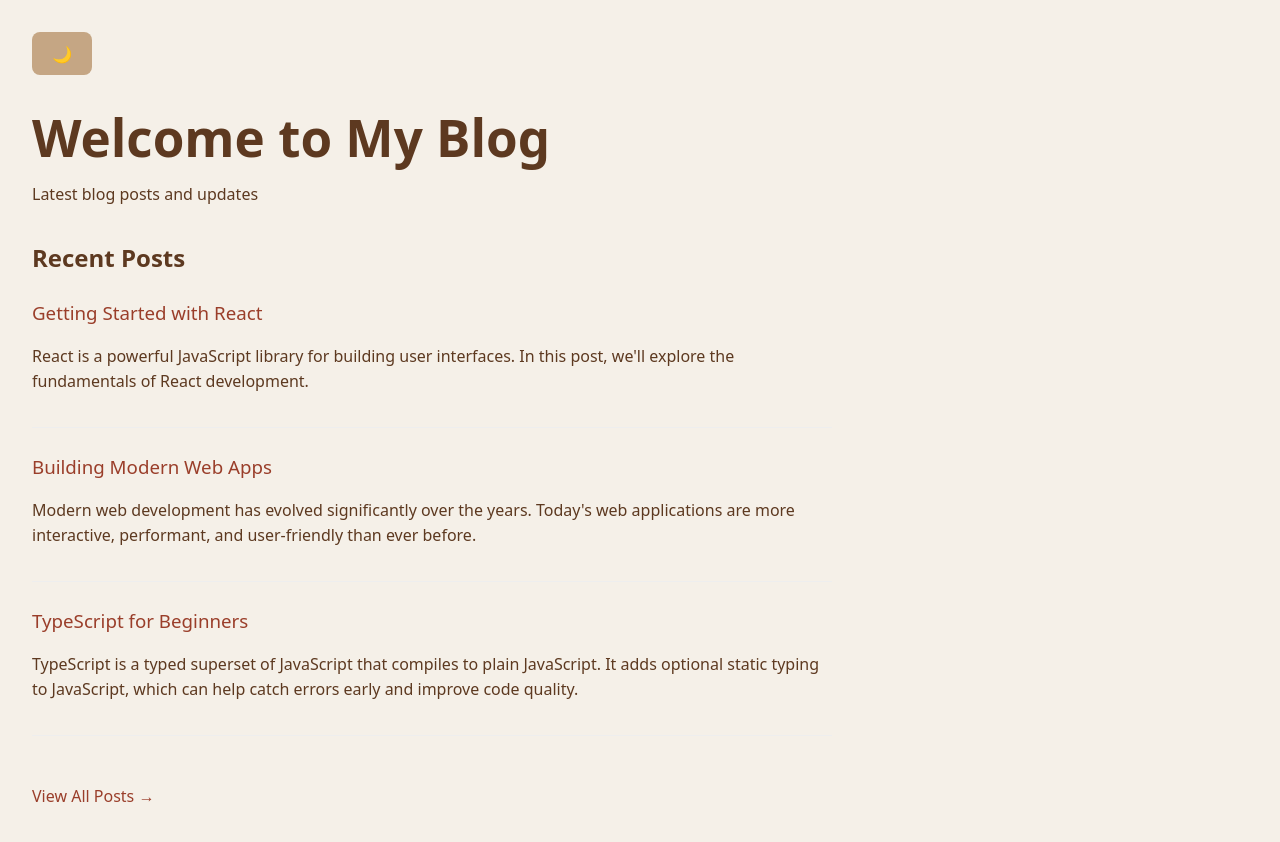
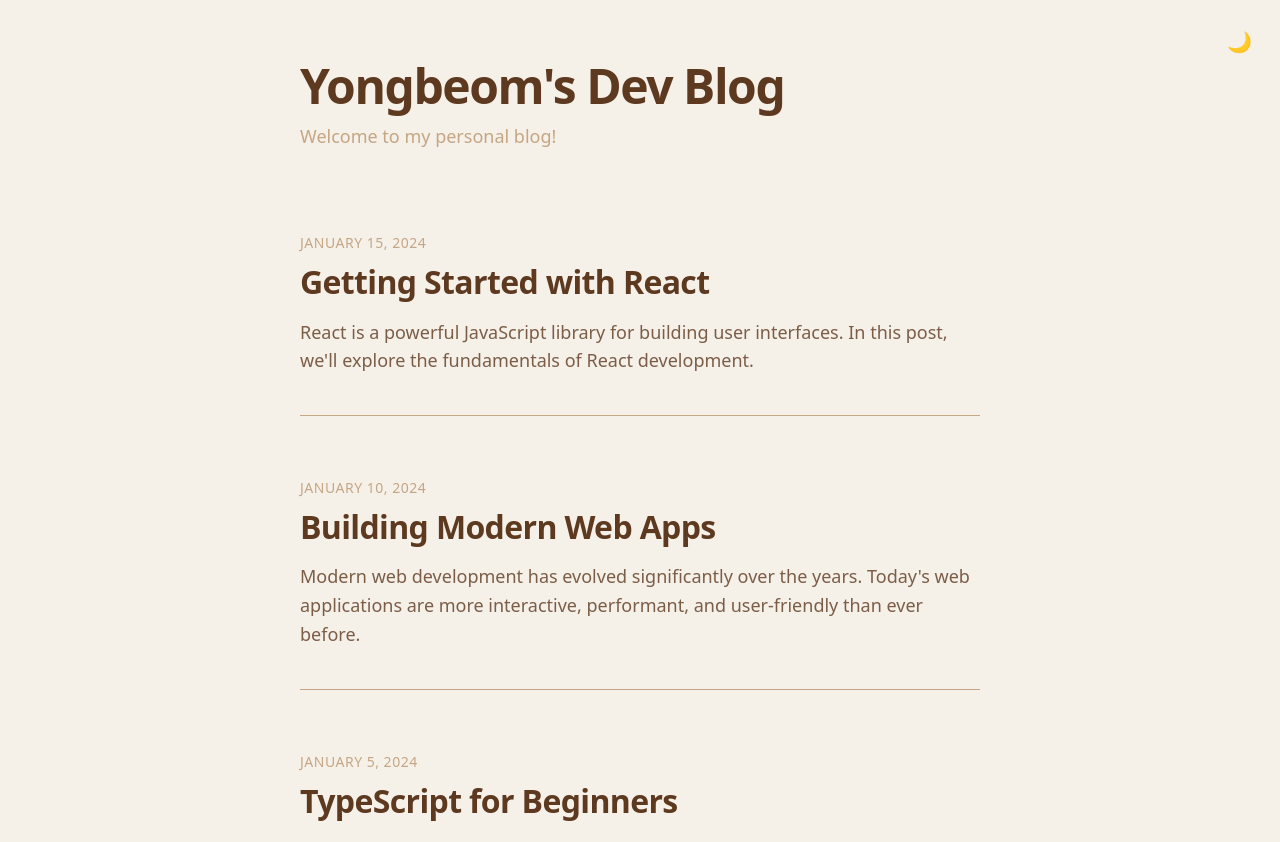
Before and after one commit to Yongbeom-Kim/personal-blog, a React (Vite) app: page / in a window 1280 px wide. After the commit the page ends 800 px from the top, so only its background shows below. Built offline with nearby package versions, Linux system fonts and the light colour scheme.

Commit message:
Refactor blog layout and add theme system
- Add PostItem component with dedicated styling
- Implement comprehensive theme system with CSS variables
- Update routing structure and remove PostsPage
- Enhance homepage and post detail layouts
- Add theme toggle functionality

```diff
--- a/src/App.css
+++ b/src/App.css
@@ -1,241 +1,226 @@
 /* App Layout */
 .app {
-  max-width: 800px;
+  position: relative;
+  max-width: 680px;
   margin: 0 auto;
-  padding: 2rem;
-  line-height: 1.6;
+  padding: 0 20px;
+  line-height: 1.7;
+  font-size: 18px;
 }
 
-/* Homepage Styles */
-.homepage h1 {
-  color: var(--color-text);
-  margin-bottom: 1rem;
+/* Blog Header */
+.blog-header {
+  margin: 60px 0 80px 0;
+  text-align: left;
 }
 
-.recent-posts {
-  margin: 2rem 0;
+.blog-title {
+  font-size: 48px;
+  font-weight: 900;
+  margin: 0 0 8px 0;
+
+  letter-spacing: -0.03em;
+  line-height: 1.1;
 }
 
-.post-preview {
-  margin-bottom: 1.5rem;
-  padding-bottom: 1rem;
-  border-bottom: 1px solid #eee;
+.blog-subtitle {
+  font-size: 18px;
+
+  margin: 0;
+  font-weight: 400;
 }
 
-.post-preview h3 {
-  margin: 0 0 0.5rem 0;
+/* Posts List */
+.posts-list {
+  margin-bottom: 80px;
 }
 
-.post-preview h3 a {
-  color: var(--color-primary);
-  text-decoration: none;
+
+
+/* Loading State */
+.loading {
+  text-align: center;
+  padding: 60px 0;
+
+  font-size: 16px;
 }
 
-.post-preview h3 a:hover {
+/* Post Detail Page Styles */
+.post-detail {
+  max-width: 680px;
+  margin: 0 auto;
+  padding: 40px 20px 80px;
+}
+
+.post-detail .post-header {
+  margin-bottom: 40px;
+  text-align: left;
+}
+
+.post-detail .post-detail-title {
+  font-size: 40px;
+  margin-bottom: 12px;
+}
+
+.post-detail .post-date {
+  margin-bottom: 0;
+}
+
+.post-detail .post-content {
+  font-size: 18px;
+  line-height: 1.7;
+
+}
+
+.post-detail .post-content h1,
+.post-detail .post-content h2,
+.post-detail .post-content h3 {
+  margin-top: 40px;
+  margin-bottom: 16px;
+
+  font-weight: 700;
+}
+
+.post-detail .post-content h1 {
+  font-size: 32px;
+}
+
+.post-detail .post-content h2 {
+  font-size: 28px;
+}
+
+.post-detail .post-content h3 {
+  font-size: 24px;
+}
+
+.post-detail .post-content p {
+  margin-bottom: 24px;
+}
+
+.post-detail .post-content a {
+
+  text-decoration: underline;
+  text-decoration-thickness: 1px;
+  text-underline-offset: 2px;
+}
+
+.post-detail .post-content a:hover {
+  text-decoration-thickness: 2px;
+}
+
+.post-detail .post-content code {
+  background-color: #f0f0f0;
+  padding: 2px 6px;
+  border-radius: 3px;
+  font-size: 16px;
+  font-family: 'SF Mono', Monaco, 'Cascadia Code', 'Roboto Mono', Consolas, 'Courier New', monospace;
+}
+
+.post-detail .post-content pre {
+  background-color: #f0f0f0;
+  padding: 20px;
+  border-radius: 6px;
+  overflow-x: auto;
+  margin: 24px 0;
+}
+
+.post-detail .post-content pre code {
+  background: none;
+  padding: 0;
+  font-size: 14px;
+}
+
+.post-detail .post-content blockquote {
+  border-left: 3px solid #9a3e2a;
+  padding-left: 20px;
+  margin: 24px 0;
+  font-style: italic;
+}
+
+.post-detail .post-content ul,
+.post-detail .post-content ol {
+  margin-bottom: 24px;
+  padding-left: 24px;
+}
+
+.post-detail .post-content li {
+  margin-bottom: 8px;
+}
+
+/* Back Navigation */
+.back-link {
+  display: inline-block;
+  margin-bottom: 40px;
+
+  text-decoration: none;
+  font-size: 16px;
+  font-weight: 500;
+}
+
+.back-link:hover {
   text-decoration: underline;
 }
 
-.view-all-posts {
-  display: inline-block;
-  margin-top: 1rem;
-  color: var(--color-primary);
-  text-decoration: none;
-  font-weight: 500;
+/* Mobile Responsive Design */
+@media (max-width: 768px) {
+  .app {
+    padding: 0 16px;
+    font-size: 16px;
   }
 
-.view-all-posts:hover {
-  text-decoration: underline;
+
+
+  .blog-header {
+    margin: 40px 0 60px 0;
   }
 
-/* Posts Page Styles */
-.posts-page {
-  max-width: 900px;
-  margin: 0 auto;
-  padding: 2rem;
+  .blog-title {
+    font-size: 36px;
   }
 
-.posts-page header {
-  text-align: center;
-  margin-bottom: 3rem;
-  padding-bottom: 2rem;
-  border-bottom: 2px solid var(--color-border);
+  .blog-subtitle {
+    font-size: 16px;
   }
 
-.posts-page h1 {
-  color: var(--color-primary);
-  font-size: 2.5rem;
-  font-weight: 700;
-  margin-bottom: 1rem;
-  letter-spacing: -0.02em;
+
+
+  .post-detail {
+    padding: 20px 16px 60px;
   }
 
-.posts-page header p {
-  color: var(--color-text);
-  font-size: 1.1rem;
-  max-width: 600px;
-  margin: 0 auto;
-  line-height: 1.6;
+  .post-detail .post-detail-title {
+    font-size: 32px;
   }
 
-.posts-grid {
-  display: grid;
-  gap: 2rem;
-  margin-bottom: 3rem;
+  .post-detail .post-content {
+    font-size: 16px;
   }
 
-@media (min-width: 768px) {
-  .posts-grid {
-    grid-template-columns: repeat(auto-fit, minmax(350px, 1fr));
+  .post-detail .post-content h1 {
+    font-size: 28px;
+  }
+
+  .post-detail .post-content h2 {
+    font-size: 24px;
+  }
+
+  .post-detail .post-content h3 {
+    font-size: 20px;
   }
 }
 
-.post-card {
-  background: var(--color-background);
-  border-radius: 12px;
-  padding: 1.5rem;
-  box-shadow: 0 2px 8px rgba(93, 57, 32, 0.1);
-  transition: all 0.3s ease;
-  border: 1px solid var(--color-border);
+@media (max-width: 480px) {
+  .app {
+    padding: 0 12px;
   }
 
-.post-card:hover {
-  transform: translateY(-4px);
-  box-shadow: 0 8px 25px rgba(93, 57, 32, 0.15);
-  border-color: var(--color-primary);
+  .blog-title {
+    font-size: 32px;
   }
 
-.post-card h2 {
-  margin: 0 0 1rem 0;
-  font-size: 1.4rem;
-  line-height: 1.3;
+
+
+  .post-detail .post-detail-title {
+    font-size: 28px;
   }
-
-.post-card h2 a {
-  color: var(--color-primary);
-  text-decoration: none;
-  transition: color 0.2s ease;
 }
-
-.post-card h2 a:hover {
-  color: var(--color-secondary);
-}
-
-.post-excerpt {
-  color: var(--color-text);
-  margin: 0 0 1.5rem 0;
-  line-height: 1.6;
-  font-size: 0.95rem;
-}
-
-.post-meta {
-  display: flex;
-  justify-content: space-between;
-  align-items: center;
-  padding-top: 1rem;
-  border-top: 1px solid var(--color-border);
-}
-
-.post-meta time {
-  color: var(--color-text);
-  font-size: 0.85rem;
-  font-weight: 500;
-}
-
-.read-more {
-  color: var(--color-primary);
-  text-decoration: none;
-  font-size: 0.9rem;
-  font-weight: 500;
-  padding: 0.5rem 1rem;
-  border-radius: 6px;
-  transition: all 0.2s ease;
-  background: rgba(216, 179, 134, 0.3);
-}
-
-.read-more:hover {
-  background: var(--color-primary);
-  color: var(--color-background);
-  transform: translateX(2px);
-}
-
-.no-posts {
-  text-align: center;
-  padding: 3rem;
-  color: var(--color-text);
-  background: var(--color-background);
-  border-radius: 12px;
-  margin: 2rem 0;
-}
-
-.page-navigation {
-  text-align: center;
-  margin-top: 3rem;
-  padding-top: 2rem;
-  border-top: 1px solid var(--color-border);
-}
-
-.page-navigation a {
-  display: inline-block;
-  color: var(--color-primary);
-  text-decoration: none;
-  font-weight: 500;
-  padding: 0.75rem 1.5rem;
-  border-radius: 8px;
-  transition: all 0.2s ease;
-  background: rgba(216, 179, 134, 0.3);
-}
-
-.page-navigation a:hover {
-  background: var(--color-primary);
-  color: var(--color-background);
-  transform: translateY(-2px);
-}
-
-/* Post Detail Styles */
-.post-detail h1 {
-  color: var(--color-primary);
-  margin-bottom: 0.5rem;
-}
-
-.post-content {
-  margin: 2rem 0;
-}
-
-.post-content h2 {
-  color: var(--color-primary);
-  margin: 1.5rem 0 1rem 0;
-}
-
-.post-content p {
-  margin-bottom: 1rem;
-}
-
-.post-content pre {
-  background: var(--color-secondary);
-  padding: 1rem;
-  border-radius: 4px;
-  overflow-x: auto;
-  color: var(--color-primary);
-}
-
-.post-content ul {
-  margin: 1rem 0;
-  padding-left: 2rem;
-}
-
-.post-navigation {
-  margin-top: 3rem;
-  padding-top: 2rem;
-  border-top: 1px solid var(--color-border);
-  display: flex;
-  gap: 1rem;
-}
-
-.post-navigation a {
-  color: var(--color-primary);
-  text-decoration: none;
-}
-
-.post-navigation a:hover {
-  text-decoration: underline;
-}
--- a/src/App.tsx
+++ b/src/App.tsx
@@ -1,6 +1,5 @@
 import { Routes, Route } from "react-router-dom";
 import HomePage from "./pages/HomePage";
-import PostsPage from "./pages/PostsPage";
 import PostDetailPage from "./pages/PostDetailPage";
 import { ThemeToggleSwitch, ThemeProvider } from "./theme";
 import "./App.css";
@@ -12,7 +11,6 @@ function App() {
         <ThemeToggleSwitch />
         <Routes>
           <Route path="/" element={<HomePage />} />
-          <Route path="/posts" element={<PostsPage />} />
           <Route path="/posts/:slug" element={<PostDetailPage />} />
         </Routes>
       </div>
--- /dev/null
+++ b/src/components/post-item/PostItem.css
@@ -0,0 +1,71 @@
+/* Individual Post Item */
+.post-item {
+  margin-bottom: 60px;
+  padding-bottom: 40px;
+  border-bottom: 1px solid var(--color-border);
+}
+
+.post-item:last-child {
+  border-bottom: none;
+  margin-bottom: 0;
+  padding-bottom: 0;
+}
+
+.post-date {
+  display: block;
+  font-size: 14px;
+  color: var(--color-secondary);
+  margin-bottom: 8px;
+  font-weight: 400;
+  letter-spacing: 0.5px;
+  text-transform: uppercase;
+}
+
+.post-item-title {
+  font-size: 32px;
+  font-weight: 800;
+  margin: 0 0 16px 0;
+  line-height: 1.2;
+  letter-spacing: -0.02em;
+}
+
+.post-item-title a {
+  color: var(--color-text);
+  font-weight: 800;
+  text-decoration: none;
+  transition: color 0.2s ease;
+}
+
+.post-item-title a:hover {
+  color: var(--color-primary);
+}
+
+.post-excerpt {
+  font-size: 18px;
+  line-height: 1.6;
+  color: var(--color-text);
+  margin: 0;
+  opacity: 0.8;
+}
+
+/* Mobile Responsive Design */
+@media (max-width: 768px) {
+  .post-item {
+    margin-bottom: 50px;
+    padding-bottom: 30px;
+  }
+
+  .post-item-title {
+    font-size: 28px;
+  }
+
+  .post-excerpt {
+    font-size: 16px;
+  }
+}
+
+@media (max-width: 480px) {
+  .post-item-title {
+    font-size: 24px;
+  }
+}
--- /dev/null
+++ b/src/components/post-item/PostItem.tsx
@@ -0,0 +1,27 @@
+import { Link } from 'react-router-dom';
+import { type PostFrontmatter } from '../../pages/posts/utils';
+import './PostItem.css';
+
+type PostItemProps = {
+  frontmatter: PostFrontmatter;
+}
+
+function PostItem({ frontmatter }: PostItemProps) {
+  return (
+    <article className="post-item">
+      <time className="post-date">
+        {frontmatter.date.toLocaleDateString('en-US', {
+          year: 'numeric',
+          month: 'long',
+          day: 'numeric'
+        })}
+      </time>
+      <h2 className="post-item-title">
+        <Link to={`/posts/${frontmatter.slug}`}>{frontmatter.title}</Link>
+      </h2>
+      <p className="post-excerpt">{frontmatter.excerpt}</p>
+    </article>
+  )
+}
+
+export default PostItem;
--- a/src/index.css
+++ b/src/index.css
@@ -40,8 +40,12 @@
   -moz-osx-font-smoothing: grayscale;
 }
 
+#root {
+  position: fixed;
+  inset: 0;
+}
+
 a {
-  font-weight: 500;
   color: var(--color-primary);
   text-decoration: inherit;
 }
--- a/src/pages/HomePage.tsx
+++ b/src/pages/HomePage.tsx
@@ -1,47 +1,38 @@
-import { Link } from 'react-router-dom';
-import { importAllPostsSorted, type Post, type PostFrontmatter } from './posts/utils';
+import { importAllPostsSorted, type Post } from './posts/utils';
 import { useEffect, useState } from 'react';
-
-type PostSummaryProps = {
-  frontmatter: PostFrontmatter;
-}
-function PostSummary({frontmatter}: PostSummaryProps) {
-  return (
-    <div className="post-preview">
-      <h3>
-        <Link to={`/posts/${frontmatter.slug}`}>{frontmatter.title}</Link>
-      </h3>
-      <p>{frontmatter.excerpt}</p>
-    </div>
-  )
-}
+import PostItem from '../components/post-item/PostItem';
 
 function HomePage() {
-  const [recentPosts, setRecentPosts] = useState<Post[]>([])
+  const [posts, setPosts] = useState<Post[]>([])
+  const [loading, setLoading] = useState(true)
+
   useEffect(() => {
     importAllPostsSorted().then((posts) => {
-      setRecentPosts(posts)
+      setPosts(posts)
+      setLoading(false)
     })
   }, [])
 
+  if (loading) {
+    return (
+      <div className="homepage">
+        <div className="loading">Loading...</div>
+      </div>
+    )
+  }
 
   return (
     <div className="homepage">
-      <h1>Welcome to My Blog</h1>
-      <p>Latest blog posts and updates</p>
+      <header className="blog-header">
+        <h1 className="blog-title">Yongbeom's Dev Blog</h1>
+        <p className="blog-subtitle">Welcome to my personal blog!</p>
+      </header>
 
-
-
-      <div className="recent-posts">
-        <h2>Recent Posts</h2>
-        {recentPosts.slice(0, 3).map((post) => (
-          <PostSummary key={post.frontmatter.slug} frontmatter={post.frontmatter} />
+      <main className="posts-list">
+        {posts.map((post) => (
+          <PostItem key={post.frontmatter.slug} frontmatter={post.frontmatter} />
         ))}
-      </div>
-
-      <Link to="/posts" className="view-all-posts">
-        View All Posts →
-      </Link>
+      </main>
     </div>
   );
 }
--- a/src/pages/PostsPage.tsx
+++ /dev/null
@@ -1,70 +0,0 @@
-import { Link } from 'react-router-dom';
-import { useState, useEffect } from 'react';
-import { importAllPostsSorted, type Post } from './posts/utils';
-
-function PostsPage() {
-  const [posts, setPosts] = useState<Post[]>([]);
-  const [loading, setLoading] = useState(true);
-
-  useEffect(() => {
-    const loadPosts = async () => {
-      try {
-        setLoading(true);
-        const loadedPosts = await importAllPostsSorted();
-        setPosts(loadedPosts);
-      } catch (error) {
-        console.error('Failed to load posts:', error);
-      } finally {
-        setLoading(false);
-      }
-    };
-
-    loadPosts();
-  }, []);
-
-  if (loading) {
-    return (
-      <div className="posts-page">
-        <div>Loading posts...</div>
-      </div>
-    );
-  }
-
-  return (
-    <div className="posts-page">
-      <header>
-        <h1>Blog Posts</h1>
-        <p>Welcome to my blog! Here you'll find articles about web development, programming, and technology.</p>
-      </header>
-
-      <div className="posts-grid">
-        {posts.map((post) => (
-          <article key={post.frontmatter.slug} className="post-card">
-            <h2>
-              <Link to={`/posts/${post.frontmatter.slug}`}>{post.frontmatter.title}</Link>
-            </h2>
-            <p className="post-excerpt">{post.frontmatter.excerpt}</p>
-            <div className="post-meta">
-              <time>{post.frontmatter.date.toLocaleDateString()}</time>
-              <Link to={`/posts/${post.frontmatter.slug}`} className="read-more">
-                Read more →
-              </Link>
-            </div>
-          </article>
-        ))}
-      </div>
-
-      {posts.length === 0 && (
-        <div className="no-posts">
-          <p>No posts available at the moment.</p>
-        </div>
-      )}
-
-      <nav className="page-navigation">
-        <Link to="/">← Back to Home</Link>
-      </nav>
-    </div>
-  );
-}
-
-export default PostsPage;
--- a/src/theme/index.ts
+++ b/src/theme/index.ts
@@ -1,3 +1,6 @@
 export * from './theme-context';
 export * from './theme-context-provider';
 export * from './theme-toggle';
+
+// Import theme CSS styles
+import './theme.css';
--- a/src/theme/theme-toggle.tsx
+++ b/src/theme/theme-toggle.tsx
@@ -16,12 +16,17 @@ export function ThemeToggleSwitch() {
     document.documentElement.setAttribute("data-theme", theme);
   }, [theme]);
 
+  const toggleTheme = () => {
+    setTheme(theme => theme === "light" ? "dark" : "light");
+  };
+
   return (
     <button
-      onClick={() => setTheme(theme => theme === "light" ? "dark" : "light")}
+      onClick={toggleTheme}
       aria-label={`Switch to ${theme === "light" ? "dark" : "light"} theme`}
       aria-pressed={theme === "dark"}
       className="theme-toggle"
+      title={`Switch to ${theme === "light" ? "dark" : "light"} mode`}
     >
       <span aria-hidden="true">
         {theme === "light" ? "🌙" : "☀️"}
--- /dev/null
+++ b/src/theme/theme.css
@@ -0,0 +1,75 @@
+/* Theme Toggle Positioning */
+.theme-toggle {
+  position: fixed;
+  top: 20px;
+  right: 20px;
+  background: none;
+  border: none;
+  font-size: 20px;
+  cursor: pointer;
+  padding: 8px;
+  border-radius: 50%;
+  transition: background-color 0.2s ease;
+  z-index: 100;
+  aspect-ratio: 1 / 1;
+}
+
+.theme-toggle:hover {
+  background-color: var(--color-border);
+}
+
+/* Theme-aware Component Styles */
+.blog-title {
+  color: var(--color-text);
+}
+
+.blog-subtitle {
+  color: var(--color-secondary);
+}
+
+
+
+.loading {
+  color: var(--color-secondary);
+}
+
+/* Post Detail Theme Styles */
+.post-detail .post-content {
+  color: var(--color-text);
+}
+
+.post-detail .post-content h1,
+.post-detail .post-content h2,
+.post-detail .post-content h3 {
+  color: var(--color-text);
+}
+
+.post-detail .post-content a {
+  color: var(--color-primary);
+}
+
+.post-detail .post-content code {
+  background-color: var(--color-border);
+}
+
+.post-detail .post-content pre {
+  background-color: var(--color-border);
+}
+
+.post-detail .post-content blockquote {
+  border-left: 3px solid var(--color-primary);
+  color: var(--color-secondary);
+}
+
+.back-link {
+  color: var(--color-primary);
+}
+
+/* Mobile Responsive Theme Adjustments */
+@media (max-width: 768px) {
+  .theme-toggle {
+    top: 16px;
+    right: 16px;
+    font-size: 18px;
+  }
+}
```
Also changed, not shown: src/pages/PostDetailPage.tsx (+11 -12 lines). Lines whose indentation alone changed are shown as unchanged.
